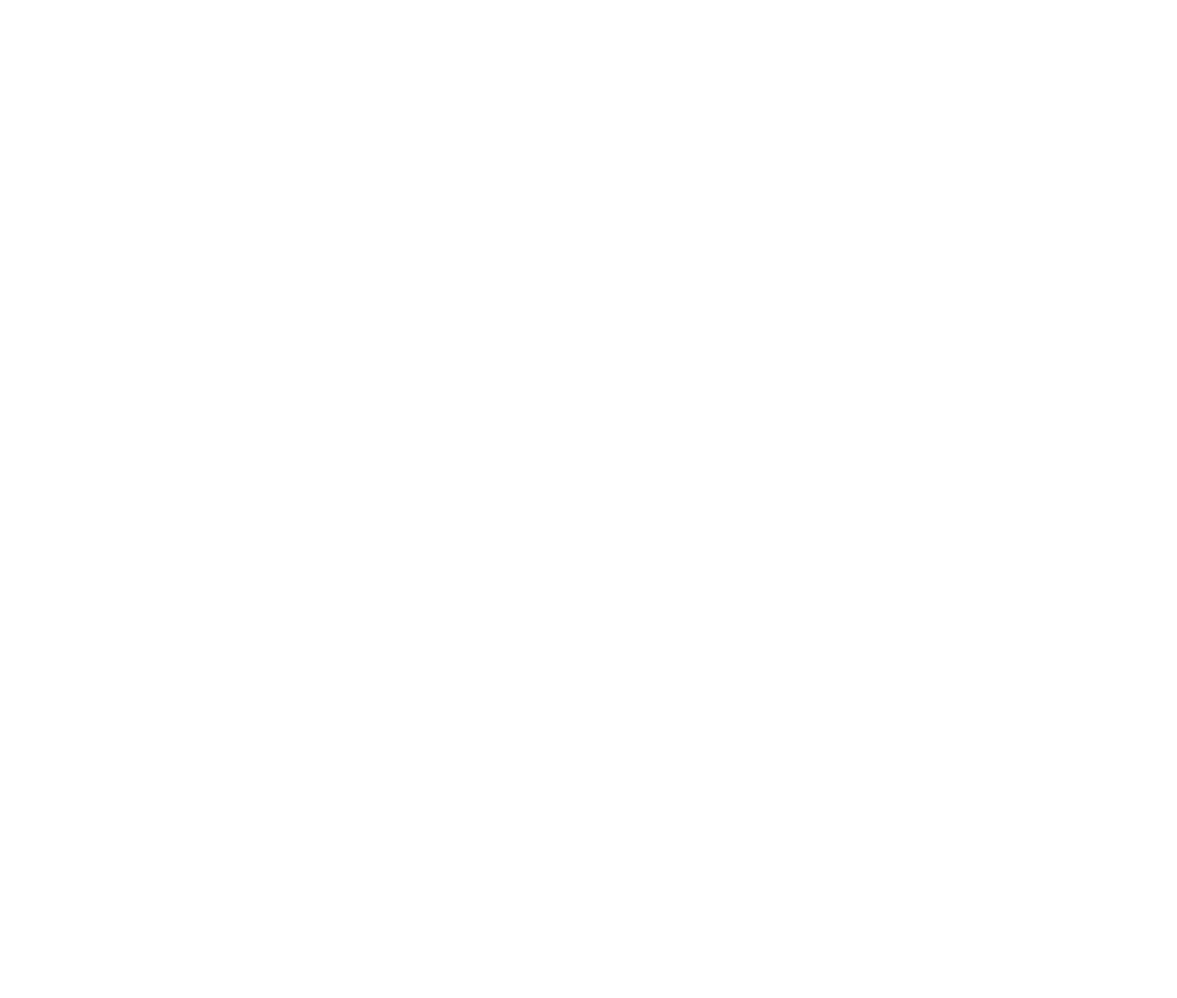
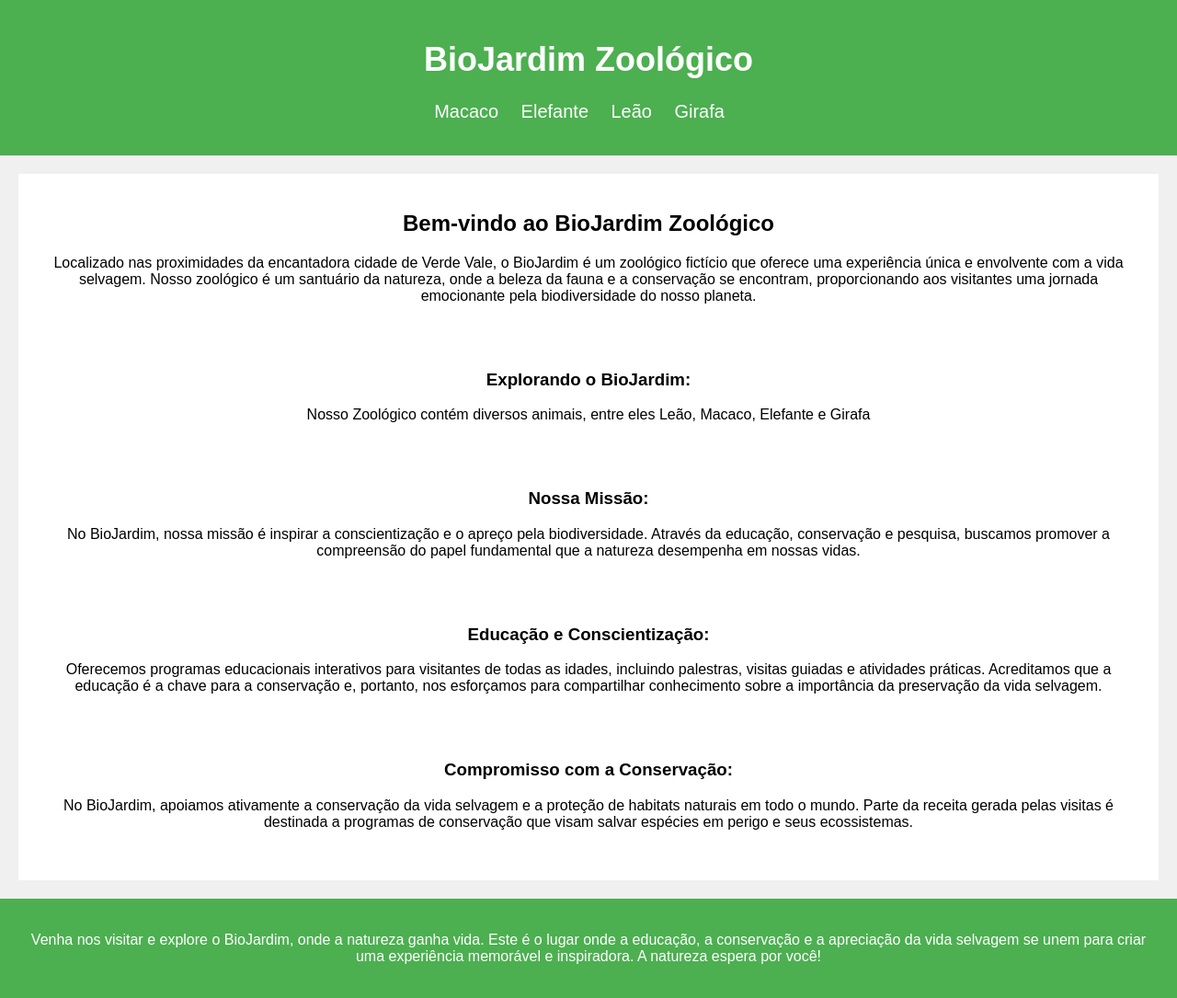
Before and after one commit to RuyMachado/projeto-grupo7, a plain HTML site: page index.html in a window 1280 px wide. Shown: the whole page at 92% size. Before the commit the page ends 800 px from the top, so only its background shows below. Drawn offline with Linux system fonts and the light colour scheme.

Commit message:
Criacao pagina index zoologico

```diff
--- a/index.html
+++ b/index.html
@@ -3,9 +3,43 @@
 <head>
     <meta charset="UTF-8">
     <meta name="viewport" content="width=device-width, initial-scale=1.0">
-    <title>Document</title>
+    <link rel="stylesheet" type="text/css" href="styles.css">
+    <title>BioJardim Zoológico</title>
 </head>
 <body>
+    <header>
+        <h1>BioJardim Zoológico</h1>
+        <nav>
+            <ul>
+                <li><a href="#macaco">Macaco</a></li>
+                <li><a href="#elefante">Elefante</a></li>
+                <li><a href="#leao">Leão</a></li>
+                <li><a href="#girafa">Girafa</a></li>
+            </ul>
+        </nav>
+    </header>
+
+    <section>
+        <h2>Bem-vindo ao BioJardim Zoológico</h2>
+        <p>Localizado nas proximidades da encantadora cidade de Verde Vale, o BioJardim é um zoológico fictício que oferece uma experiência única e envolvente com a vida selvagem. Nosso zoológico é um santuário da natureza, onde a beleza da fauna e a conservação se encontram, proporcionando aos visitantes uma jornada emocionante pela biodiversidade do nosso planeta.</p><br><br>
+
+        <h3>Explorando o BioJardim:</h3>
+        <p>Nosso Zoológico contém diversos animais, entre eles Leão, Macaco, Elefante e Girafa</p><br><br>
+
+        <h3>Nossa Missão:</h3>
+        <p>No BioJardim, nossa missão é inspirar a conscientização e o apreço pela biodiversidade. Através da educação, conservação e pesquisa, buscamos promover a compreensão do papel fundamental que a natureza desempenha em nossas vidas.</p><br><br>
+
+        <h3>Educação e Conscientização:</h3>
+        <p>Oferecemos programas educacionais interativos para visitantes de todas as idades, incluindo palestras, visitas guiadas e atividades práticas. Acreditamos que a educação é a chave para a conservação e, portanto, nos esforçamos para compartilhar conhecimento sobre a importância da preservação da vida selvagem.</p><br><br>
+
+        <h3>Compromisso com a Conservação:</h3>
+        <p>No BioJardim, apoiamos ativamente a conservação da vida selvagem e a proteção de habitats naturais em todo o mundo. Parte da receita gerada pelas visitas é destinada a programas de conservação que visam salvar espécies em perigo e seus ecossistemas.</p><br>
+
+
+    </section>
+    <footer>
+        <p>Venha nos visitar e explore o BioJardim, onde a natureza ganha vida. Este é o lugar onde a educação, a conservação e a apreciação da vida selvagem se unem para criar uma experiência memorável e inspiradora. A natureza espera por você!</p>
+    </footer>
 
 </body>
 </html>
--- /dev/null
+++ b/styles.css
@@ -0,0 +1,49 @@
+body {
+    font-family: Arial, sans-serif;
+    background-color: #f0f0f0;
+    text-align: center;
+    margin: 0;
+    padding: 0;
+}
+
+header {
+    background-color: #4CAF50;
+    color: white;
+    padding: 20px;
+}
+
+h1 {
+    font-size: 36px;
+}
+
+nav ul {
+    list-style: none;
+    padding: 0;
+}
+
+nav li {
+    display: inline;
+    margin-right: 20px;
+}
+
+nav a {
+    text-decoration: none;
+    color: white;
+    font-size: 20px;
+}
+
+nav a:hover {
+    text-decoration: underline;
+}
+
+section {
+    margin: 20px;
+    padding: 20px;
+    background-color: white;
+}
+
+footer {
+    background-color: #4CAF50;
+    color: white;
+    padding: 20px;
+}
```
